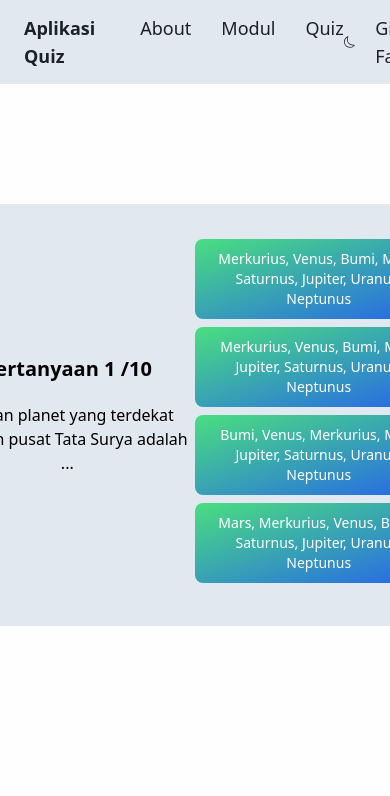
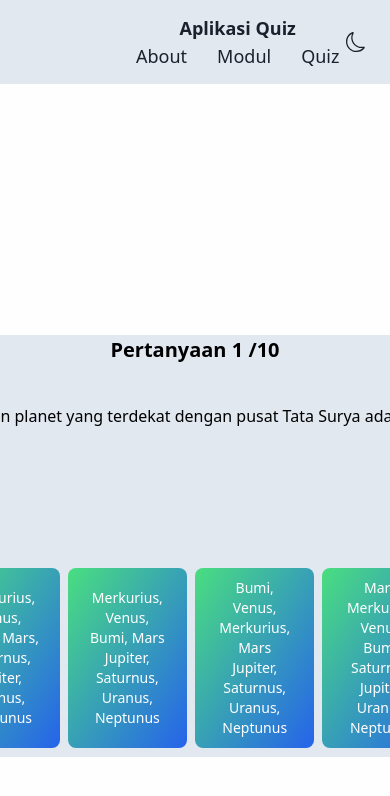
Before and after one commit to sugiartofahmi/react-quizapp, a React (Vite) app: page /quiz in a window 390 px wide. Shown: the top 796 px of the page. Built offline with nearby package versions, Linux system fonts and the light colour scheme.

Commit message:
Responsive

```diff
--- a/src/components/Navbar/index.jsx
+++ b/src/components/Navbar/index.jsx
@@ -15,7 +15,7 @@ const Navbar = () => {
   };
   return (
     <NavLayout>
-      <div className="gap-x-[45px] text-lg flex flex-row">
+      <div className="gap-x-[45px] text-lg flex md:flex-row flex-col items-center justify-center pl-28 md:pl-0">
         <h1 className="font-bold">Aplikasi Quiz</h1>
         <ul className="flex flex-row gap-x-[30px] ">
           <a href="/" className="cursor-pointer">
@@ -36,7 +36,7 @@ const Navbar = () => {
           <BsMoon onClick={togleDarkMod} size={20} />
         )}
 
-        <h1 className="text-lg">Gibran Farras</h1>
+        <h1 className="hidden md:block text-lg">Gibran Farras</h1>
       </div>
     </NavLayout>
   );
--- a/src/layouts/CardLayout/index.jsx
+++ b/src/layouts/CardLayout/index.jsx
@@ -1,6 +1,6 @@
 const CardLayout = ({ children }) => {
   return (
-    <main className="p-10 mt-20 max-w-[100vh] min-w-[70vh]  h-[50vh] flex flex-col justify-center items-center dark:bg-[#0E1117] dark:text-white bg-[#E2E8F0] text-[#1B202D]  ">
+    <main className="p-10 mt-20 max-w-[100vh] min-w-[70vh]  h-[50vh] flex flex-col justify-center items-center dark:bg-[#0E1117] dark:text-white bg-[#E2E8F0] text-[#1B202D] gap-y-10 ">
       {children}
     </main>
   );
--- a/src/layouts/ContentLayout/index.jsx
+++ b/src/layouts/ContentLayout/index.jsx
@@ -1,6 +1,6 @@
 const ContentLayout = ({ children }) => {
   return (
-    <main className="w-full h-full flex flex-row justify-center items-center dark:bg-[#1B202D] dark:text-white bg-[#FEFEFF] text-[#20202D]">
+    <main className="w-full h-full flex flex-row  justify-center items-center dark:bg-[#1B202D] dark:text-white bg-[#FEFEFF] text-[#20202D]">
       {children}
     </main>
   );
--- a/src/views/About/index.jsx
+++ b/src/views/About/index.jsx
@@ -4,26 +4,26 @@ const About = () => {
       <section className=" w-full h-screen dark:text-white text-black pt-10">
         <div className="max-w-5xl px-4 mx-auto sm:px-6 lg:px-8">
           <div className="mx-auto text-left md:max-w-lg lg:max-w-2xl md:text-center">
-            <h2 className="text-3xl font-bold leading-tight  sm:text-4xl lg:text-5xl lg:leading-tight">
+            <h2 className="md:text-3xl text-xl text-center font-bold leading-tight  sm:text-4xl lg:text-5xl lg:leading-tight">
               Belajar Tata Surya Bersama Gibran
             </h2>
           </div>
 
-          <div className="grid grid-cols-1 mt-8 md:mt-20 gap-y-6 md:grid-cols-2 gap-x-10">
+          <div className="flex justify-around md:text-xl text-lg md:flex-row flex-col mt-8 md:mt-20 gap-y-6 gap-x-10">
             <div>
               <img
-                className="w-full mx-auto sm:max-w-xs hover:shadow-2xl shadow-white hover:scale-125 rounded-full ease-in duration-300   "
+                className="object-scale-down h-48 w-96 md:h-full md:w-full mx-auto sm:max-w-xs   hover:scale-125 rounded-full ease-in duration-300   "
                 src="./gibran.png"
                 alt=""
               />
             </div>
 
-            <div className="flex md:flex-col flex-row  ">
-              <h3 className="text-lg font-semibold ">
+            <div className="flex flex-col justify-center items-center md:items-start ">
+              <h3 className=" font-semibold ">
                 Nama : Gibran Farras Ibadurrahman
               </h3>
-              <h3 className="text-lg font-semibold ">NIM : 41037006200072</h3>
-              <h3 className="text-lg font-semibold ">Kelas : A2</h3>
+              <h3 className="font-semibold ">NIM : 41037006200072</h3>
+              <h3 className="font-semibold ">Kelas : A2</h3>
               <p></p>
             </div>
           </div>
--- a/src/views/Modul/index.jsx
+++ b/src/views/Modul/index.jsx
@@ -12,7 +12,7 @@ const Modul = () => {
           <div>
             <a href="#" title="" className="block aspect-w-4 aspect-h-3">
               <img
-                className="object-cover w-full h-full"
+                className="object-scale-down h-48 w-96 md:h-full md:w-full"
                 src="https://media.sketchfab.com/models/9ef1c68fbb944147bcfcc891d3912645/thumbnails/0893869b4e6748c1b4094a821eb37d82/185512607c1a47b99b36d9dc9327735e.jpeg"
                 alt=""
               />
@@ -38,7 +38,7 @@ const Modul = () => {
           <div>
             <a href="#" title="" className="block aspect-w-4 aspect-h-3">
               <img
-                className="object-cover w-full h-full"
+                className="object-scale-down h-48 w-96 md:h-full md:w-full"
                 src="https://www.sampoernaacademy.sch.id/wp-content/uploads/2022/01/rsz_solar_system.jpg"
                 alt=""
               />
@@ -68,7 +68,7 @@ const Modul = () => {
           <div>
             <a href="#" title="" className="block aspect-w-4 aspect-h-3">
               <img
-                className="object-cover w-full h-full"
+                className="object-scale-down h-48 w-96 md:h-full md:w-full"
                 src="https://media.sketchfab.com/models/eff495d9315c47dbb2777ec80bef40d8/thumbnails/4322ae592d0f4a8aa05622936e5fce54/f290806ea9b74cb5a7e2e49855babf31.jpeg"
                 alt=""
               />
@@ -94,7 +94,7 @@ const Modul = () => {
           <div>
             <a href="#" title="" className="block aspect-w-4 aspect-h-3">
               <img
-                className="object-cover w-full h-full"
+                className="object-scale-down h-48 w-96 md:h-full md:w-full"
                 src="https://media.sketchfab.com/models/998ae41e953f41b197e3d3421cb9f777/thumbnails/ea641ea98a584a80ab9f5a76e7058826/93080c557f22405ca2e18b4d1ddbbeca.jpeg"
                 alt=""
               />
@@ -123,7 +123,7 @@ const Modul = () => {
           <div>
             <a href="#" title="" className="block aspect-w-4 aspect-h-3">
               <img
-                className="object-cover w-full h-full"
+                className="object-scale-down h-48 w-96 md:h-full md:w-full"
                 src="https://img2.cgtrader.com/items/635501/b60f85aa2f/large/moon-3d-model-3d-model-max-obj-fbx-ztl.jpg"
                 alt=""
               />
--- a/src/views/Quiz/index.jsx
+++ b/src/views/Quiz/index.jsx
@@ -127,9 +127,9 @@ const Quiz = () => {
     }
   };
   return (
-    <div className="w-full h-screen dark:text-white text-black pt-10 flex justify-center ">
+    <div className="w-full h-screen dark:text-white text-black flex items-center justify-center ">
       <Card>
-        <div className="w-full h-screen dark:text-white text-black  flex flex-row items-center justify-center">
+        <div className="w-full h-screen dark:text-white text-black gap-y-5 flex flex-col items-center justify-center">
           {showScore ? (
             <div className="flex w-full h-full flex-row justify-center items-center">
               <h1 className="font-bold text-xl text-center flex flex-row justify-center items-center ">
@@ -138,14 +138,16 @@ const Quiz = () => {
             </div>
           ) : (
             <>
-              <div className="w-1/2 text-center flex flex-col gap-y-5">
+              <div className=" text-center flex flex-col gap-y-10 pb-10">
                 <h1 className="font-bold text-xl">
                   Pertanyaan {currentQuestion + 1}{" "}
                   <span>/{questions.length}</span>
                 </h1>
-                <h1>{questions[currentQuestion].questionText}</h1>
+                <h1 className="mb-10 pb-10">
+                  {questions[currentQuestion].questionText}
+                </h1>
               </div>
-              <div className="w-1/2 text-center flex flex-col">
+              <div className="text-center flex flex-row ">
                 {questions[currentQuestion].answerOptions.map(
                   (answerOption) => (
                     <button
```
